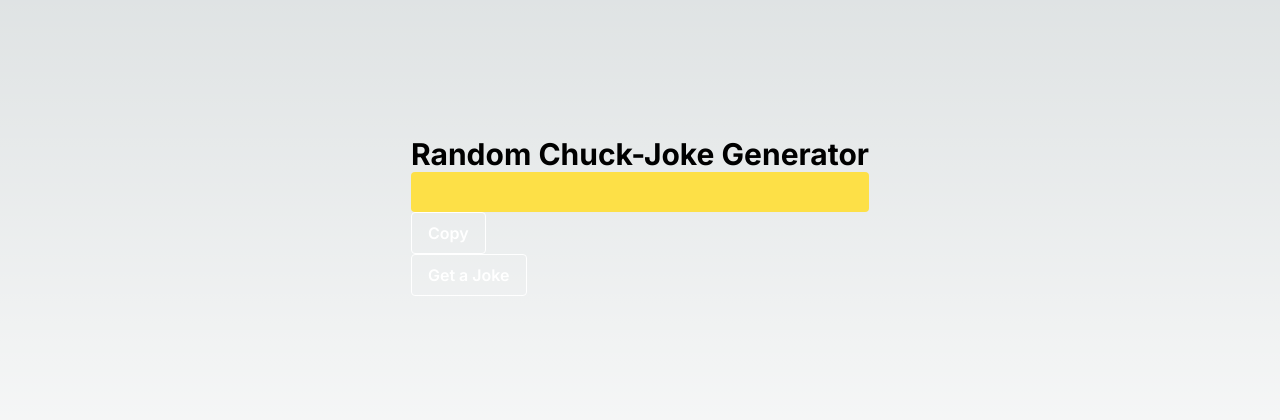
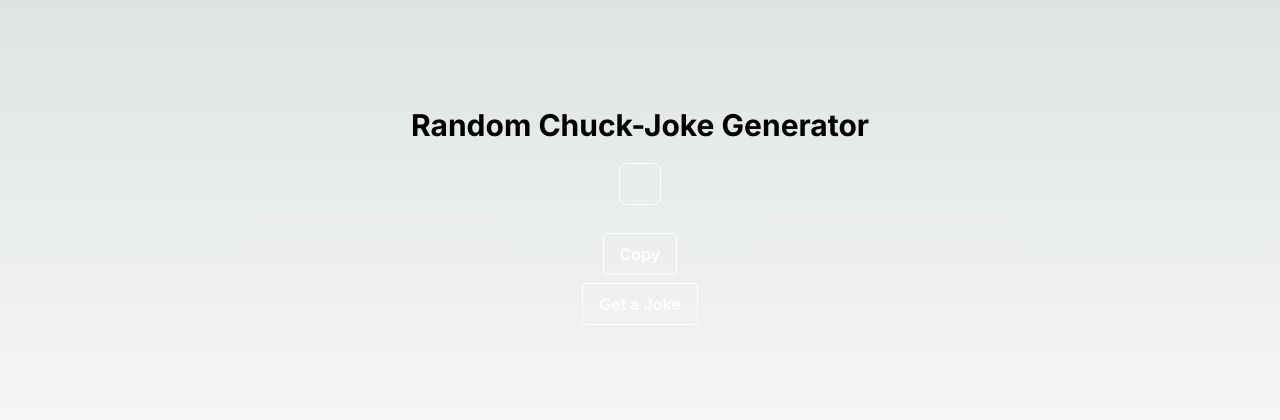
Before and after one commit to T-Poison10/Random-Chuck-Joke, a Next.js app: page / in a window 1280 px wide. Shown: the part 184-604 px from the top of the page. Built offline with nearby package versions, Linux system fonts and the light colour scheme.

Commit message:
finished project

```diff
--- a/src/app/page.tsx
+++ b/src/app/page.tsx
@@ -51,25 +51,26 @@ export default function Home() {
 					grid place-items-center">
 						Random Chuck-Joke Generator
 					</h1>
-					<div className="jokeContainer">
+					<div className="grid place-items-center ">
 						{error ? (
 							<p className="errorText">{error}</p>):(
 							<>
-								<p className="bg-yellow-300
+								<p className="bg-transparent border mt-5 mb-5 border-white rounded-lg
 								text-sky-400
 								pl-5 pr-5 pt-5 pb-5 rounded">{joke}</p>
 								<button className="bg-transparent hover:bg-white text-white font-semibold hover:text-black py-2 px-4 border border-white hover:border-white rounded
-								grid place-items-center"
+								mt-2"
 									onClick={handleCopyClick}>
 									{copySuccess ? 'Copied!' : 'Copy'}
 								</button>
+								<button className='bg-transparent hover:bg-white text-white font-semibold hover:text-black py-2 px-4 border border-white hover:border-white rounded
+								grid place-items-center mt-2' onClick={getJoke}>
+						Get a Joke
+					</button>
 							</>
 						)}
 					</div>
-					<button className='bg-transparent hover:bg-white text-white font-semibold hover:text-black py-2 px-4 border border-white hover:border-white rounded
-					grid place-items-center' onClick={getJoke}>
-						Get a Joke
-					</button>
+
 				</div>
 			</div>
 		</div>
```
